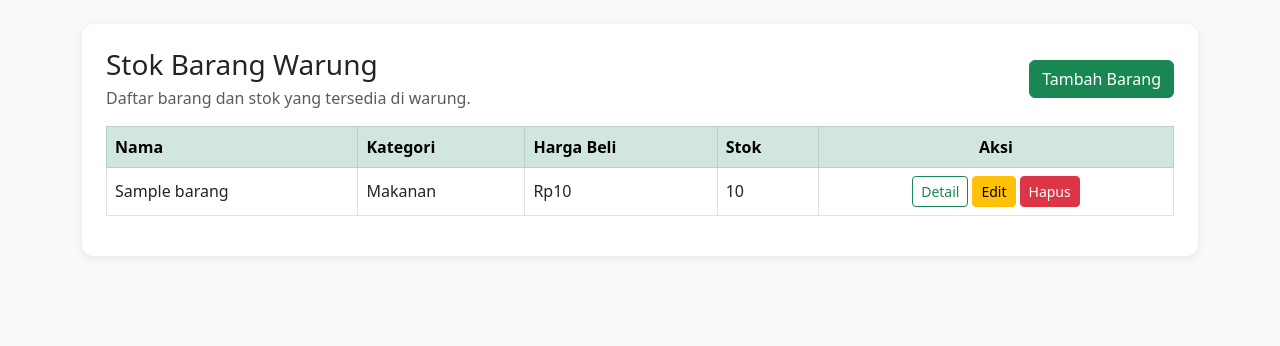
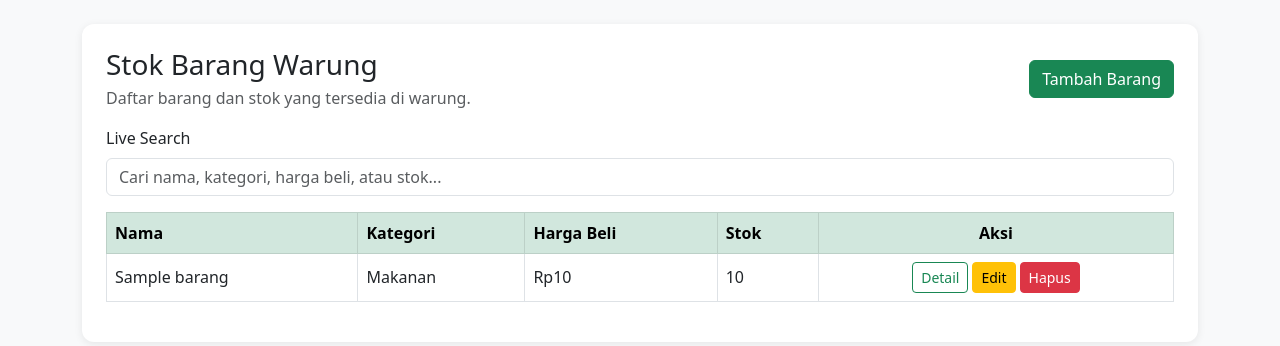
Before and after one commit to IET-Polinela/project-2026-arumputriii, a Django app: page / in a window 1280 px wide. Shown: the part 56-402 px from the top of the page. Run offline with Django 5.2, Linux system fonts and the light colour scheme; a user stored in the database is signed in; tables that the repository leaves empty hold one stand-in row (values such as "Sample post").

Commit message:
CHECKPOINT 4: Implementasi Fetch API untuk Live Search

```diff
--- a/main_app/templates/main_app/barang_list.html
+++ b/main_app/templates/main_app/barang_list.html
@@ -19,6 +19,16 @@
         {% endif %}
     </div>
 
+    <div class="mb-3">
+        <label for="liveSearchInput" class="form-label">Live Search</label>
+        <input
+            type="text"
+            id="liveSearchInput"
+            class="form-control"
+            placeholder="Cari nama, kategori, harga beli, atau stok..."
+        >
+    </div>
+
     {% if barangs %}
         <div class="table-responsive">
             <table class="table table-bordered table-hover">
@@ -32,7 +42,7 @@
                     </tr>
                 </thead>
 
-                <tbody>
+                <tbody id="barangTableBody">
                     {% for barang in barangs %}
                         <tr>
                             <td>{{ barang.nama }}</td>
@@ -85,4 +95,85 @@
         </div>
     {% endif %}
 </div>
+
+<script>
+document.addEventListener('DOMContentLoaded', function () {
+    const searchInput = document.getElementById('liveSearchInput');
+    const tableBody = document.getElementById('barangTableBody');
+    const isOwner = "{{ user.is_owner|yesno:'true,false' }}" === "true";
+
+    function renderActions(barang) {
+        let html = `
+            <a href="/barang/${barang.id}/" class="btn btn-sm btn-outline-success">
+                Detail
+            </a>
+        `;
+
+        if (isOwner) {
+            html += `
+                <a href="/barang/${barang.id}/edit/" class="btn btn-sm btn-warning">
+                    Edit
+                </a>
+
+                <a href="/barang/${barang.id}/hapus/" class="btn btn-sm btn-danger">
+                    Hapus
+                </a>
+            `;
+        }
+
+        return html;
+    }
+
+    function renderBarangs(barangs) {
+        if (!tableBody) {
+            return;
+        }
+
+        if (!barangs.length) {
+            tableBody.innerHTML = `
+                <tr>
+                    <td colspan="5" class="text-center text-muted py-4">
+                        Tidak ada barang yang sesuai dengan pencarian.
+                    </td>
+                </tr>
+            `;
+            return;
+        }
+
+        tableBody.innerHTML = barangs.map(barang => `
+            <tr>
+                <td>${barang.nama}</td>
+                <td>${barang.kategori_display}</td>
+                <td>Rp${barang.harga_beli}</td>
+                <td>${barang.stok}</td>
+                <td class="text-center">
+                    <div class="d-flex justify-content-center gap-1 flex-wrap">
+                        ${renderActions(barang)}
+                    </div>
+                </td>
+            </tr>
+        `).join('');
+    }
+
+    let debounceTimer;
+
+    searchInput.addEventListener('input', function () {
+        clearTimeout(debounceTimer);
+
+        debounceTimer = setTimeout(function () {
+            const keyword = searchInput.value;
+
+            fetch(`/api/barang/search/?q=${encodeURIComponent(keyword)}`)
+                .then(response => response.json())
+                .then(data => {
+                    console.log('Live Search Barang JSON:', data);
+                    renderBarangs(data.barangs);
+                })
+                .catch(error => {
+                    console.error('Gagal melakukan live search barang:', error);
+                });
+        }, 400);
+    });
+});
+</script>
 {% endblock %}
--- a/main_app/urls.py
+++ b/main_app/urls.py
@@ -6,6 +6,7 @@ from .views import (
     BarangDetailView,
     BarangListView,
     BarangUpdateView,
+    BarangSearchJsonView,
 )
 
 
@@ -15,4 +16,6 @@ urlpatterns = [
     path('barang/tambah/', BarangCreateView.as_view(), name='barang_create'),
     path('barang/<int:pk>/edit/', BarangUpdateView.as_view(), name='barang_update'),
     path('barang/<int:pk>/hapus/', BarangDeleteView.as_view(), name='barang_delete'),
+
+    path('api/barang/search/', BarangSearchJsonView.as_view(), name='barang_search_json'),
 ]
--- a/main_app/views.py
+++ b/main_app/views.py
@@ -12,6 +12,8 @@ from django.views.generic import (
 
 from .forms import BarangForm
 from .models import Barang
+from django.db.models import Q
+from django.http import JsonResponse
 
 
 class OwnerRequiredMixin(LoginRequiredMixin):
@@ -73,3 +75,33 @@ class BarangDeleteView(OwnerRequiredMixin, DeleteView):
     def form_valid(self, form):
         messages.success(self.request, 'Barang berhasil dihapus.')
         return super().form_valid(form)
+
+class BarangSearchJsonView(LoginRequiredMixin, ListView):
+    model = Barang
+
+    def get(self, request, *args, **kwargs):
+        keyword = request.GET.get('q', '')
+
+        barangs = Barang.objects.all().order_by('nama')
+
+        if keyword:
+            barangs = barangs.filter(
+                Q(nama__icontains=keyword)
+                | Q(kategori__icontains=keyword)
+                | Q(harga_beli__icontains=keyword)
+                | Q(stok__icontains=keyword)
+            )
+
+        data = [
+            {
+                'id': barang.id,
+                'nama': barang.nama,
+                'kategori': barang.kategori,
+                'kategori_display': barang.get_kategori_display(),
+                'harga_beli': barang.harga_beli,
+                'stok': barang.stok,
+            }
+            for barang in barangs[:50]
+        ]
+
+        return JsonResponse({'barangs': data})
```
